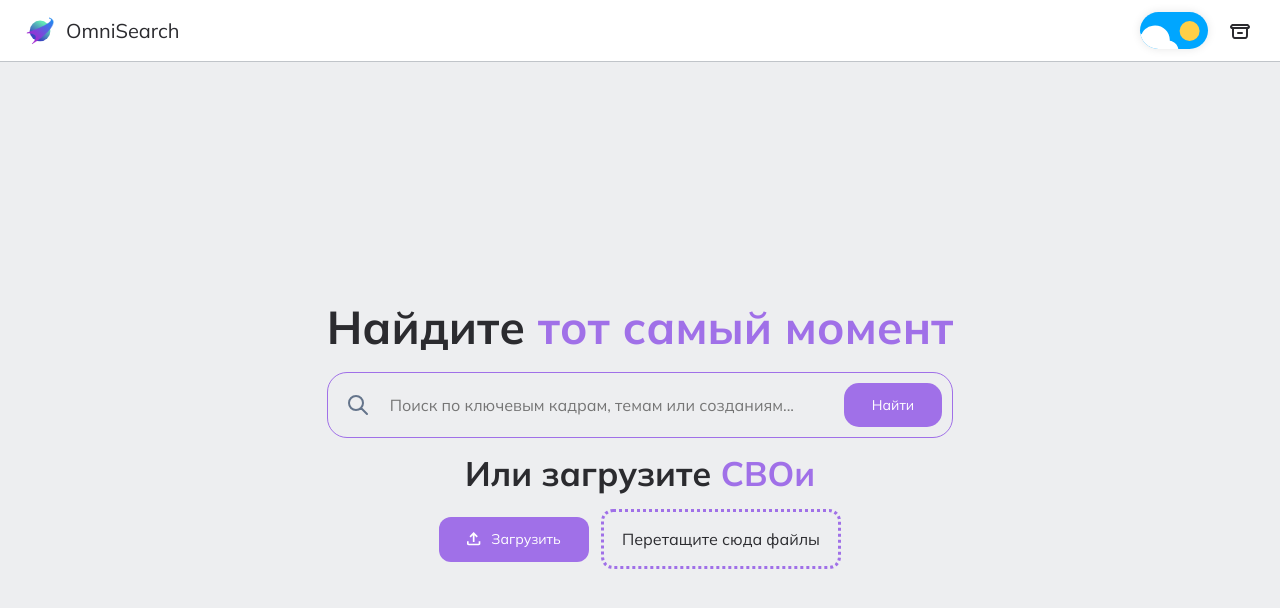
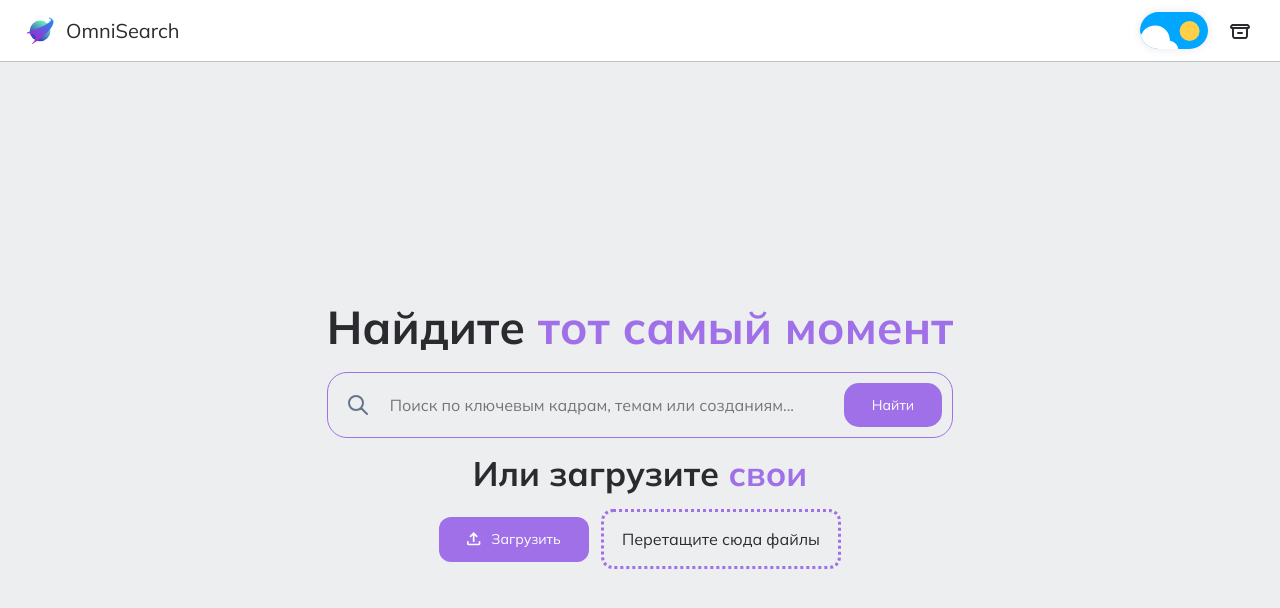
Before and after one commit to Team-v3-9-a/OmniSearch-Engine, a React app in the folder frontend/: page / in a window 1280 px wide. Shown: the top 608 px of the page. Built offline with nearby package versions, Linux system fonts and the light colour scheme; no server answers; the HTML template or start-up script is replaced by a standard one.

Commit message:
fix(fix): СВОи

```diff
--- a/frontend/src/components/Pages/HomePage/HomePage.tsx
+++ b/frontend/src/components/Pages/HomePage/HomePage.tsx
@@ -30,7 +30,7 @@ const HomePage = () => {
         </h1>
         <Search />
         <h2>
-          Или загрузите <span className={styles.blueText}>СВОи</span>
+          Или загрузите <span className={styles.blueText}>свои</span>
         </h2>
         <div className={styles.uploadContainer}>
           <Button />
```
